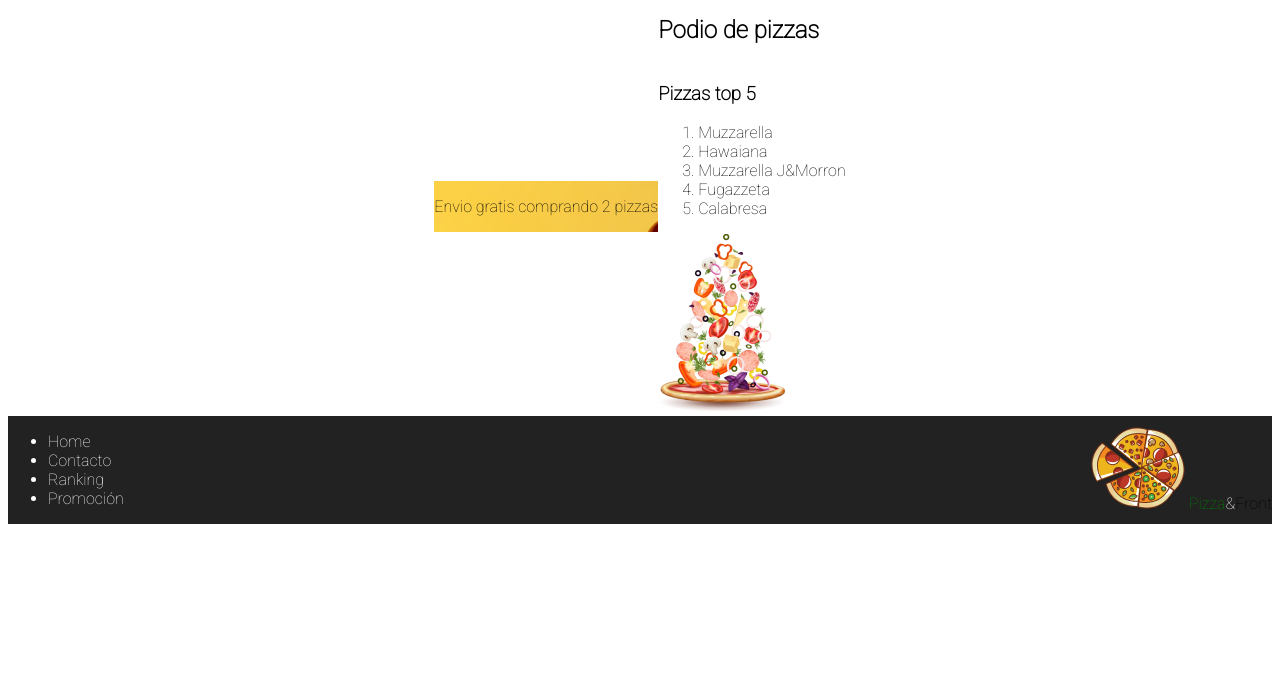
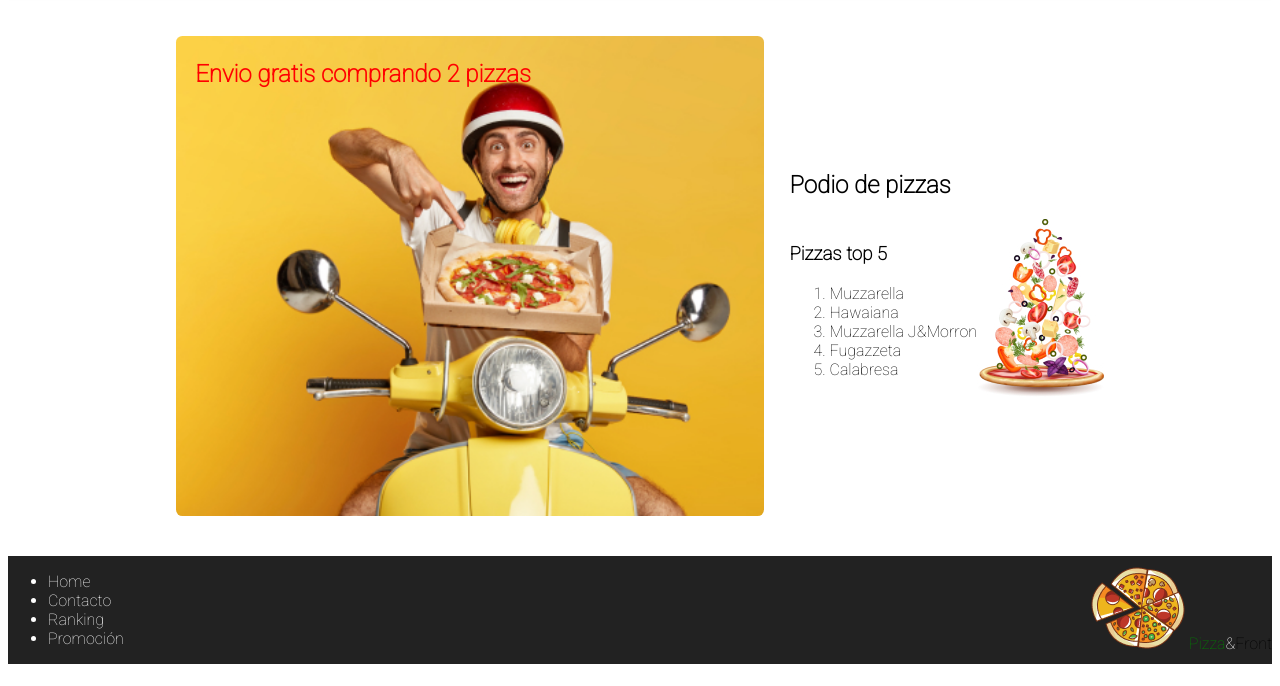
Before and after one commit to OctavioD/ProjPizza, a plain HTML site: page index.html in a window 1280 px wide. Shown: the part 114-800 px from the top of the page. Drawn offline with Linux system fonts and the light colour scheme.

Commit message:
arreglando main

```diff
--- a/styles.css
+++ b/styles.css
@@ -8,6 +8,7 @@ header{
     align-items: center;
     padding: 0.5em;
     background-color: #222222;
+    box-shadow: 0px 1px 3px 0px grey;
 }
 header .pizza .blanco{
     color: white;
@@ -30,14 +31,39 @@ main{
     flex-direction: row;
     justify-content: center;
     align-items: center;
+    height: 70vh;
 }
 main .repartidor{
     background-image: url(/ProjPizza/img/delivery.jpg);
+    display: flex;
+    align-items: flex-start;
+    justify-content: flex-start;
+    flex-direction: row;
+    height: 60vh;
+    width: 45%;
+    border-radius: 0.4em;
+    padding-left: 1.2em;
+    background-size: cover;
+    margin-right: 2vw;
+}
+main .repartidor p{
+    color: red;
+    font-weight: 800;
+    font-size: 24px;
+}
+main .repartidor p .blanco{
+    color: white;
 }
 main .podio{
     display: flex;
     flex-direction: column;
     justify-content: space-around;
+}
+main .podio article{
+    display: flex;
+    flex-direction: row;
+    justify-content: space-between;
+    align-items: center;
 }
 footer{
     display: flex;
```
